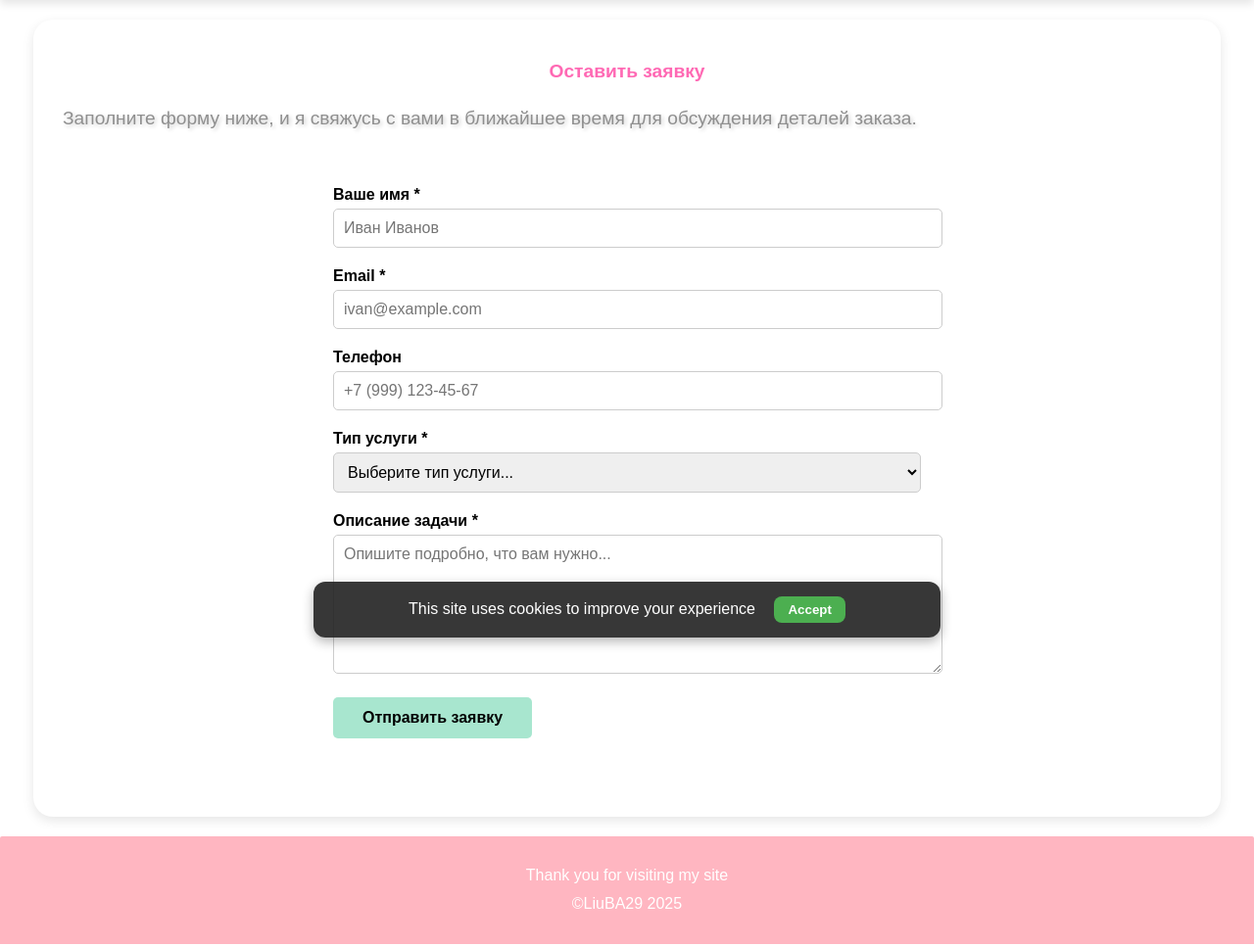
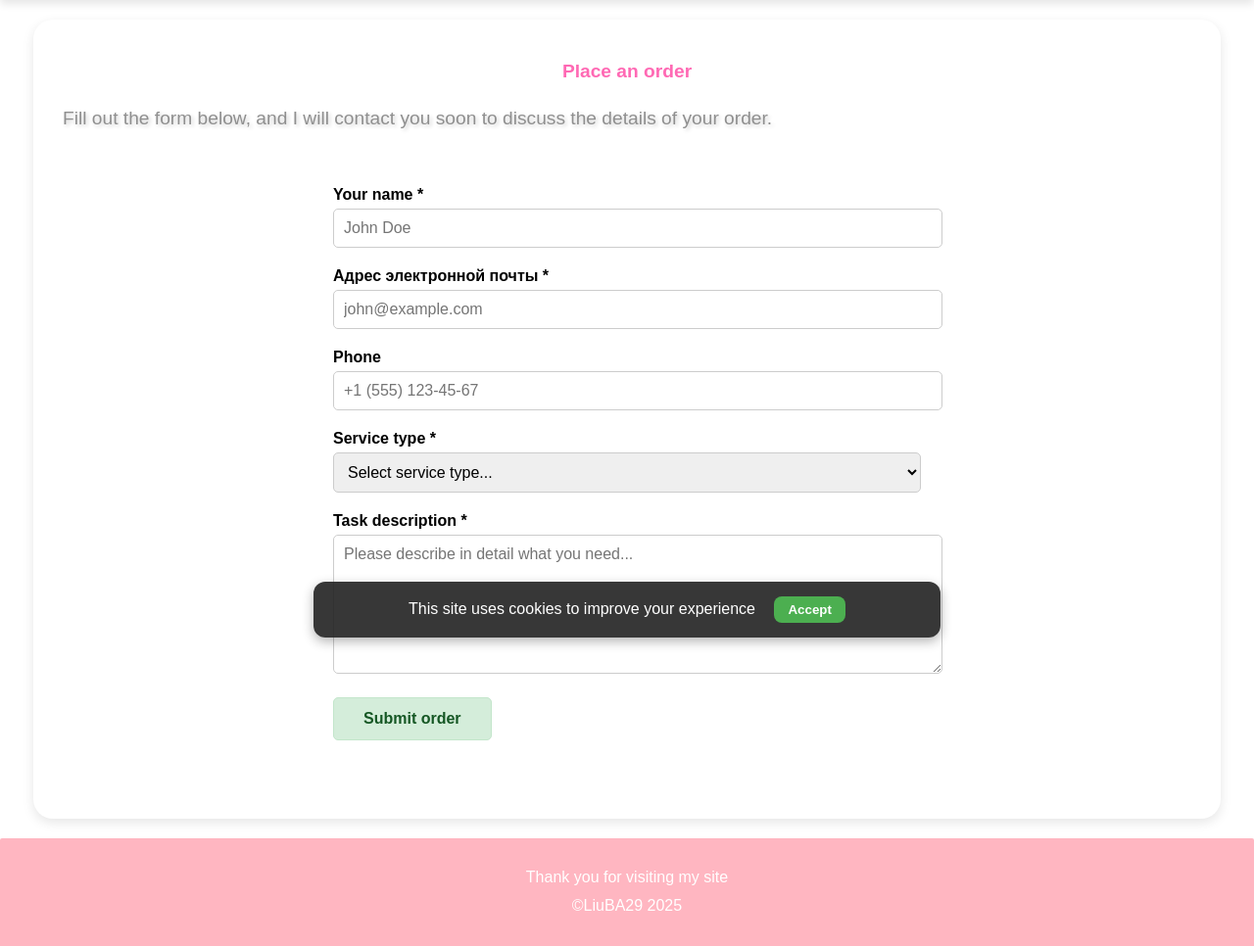
Before and after one commit to liuBA29/my_site, a Django app: page /order/ in a window 1280 px wide. Shown: the part 119-1085 px from the top of the page at 98% size. Run offline with Django 5.2, Linux system fonts and the light colour scheme; data that the repository does not hold is empty; parts of the project's set-up code (start-up, migrations or seed data) failed here and were passed over.

Commit message:
translated

```diff
--- a/my_site/main_app/forms.py
+++ b/my_site/main_app/forms.py
@@ -8,60 +8,64 @@ from .models import Order
 class OrderForm(forms.ModelForm):
     """Форма для создания заказа (заявки)"""
 
-    # Добавим варианты типов услуг для удобства
-    SERVICE_CHOICES = [
-        ('', 'Выберите тип услуги...'),
-        ('Разработка сайта', 'Разработка сайта'),
-        ('Разработка софта', 'Разработка софта'),
-        ('Доработка проекта', 'Доработка существующего проекта'),
-        ('Техническая поддержка', 'Техническая поддержка'),
-        ('Консультация', 'Консультация'),
-        ('Другое', 'Другое'),
-    ]
+    def __init__(self, *args, **kwargs):
+        super().__init__(*args, **kwargs)
+        # Статус всегда будет 'new' для новых заказов, не показываем его в форме
+        # Динамически создаём choices для поддержки переводов
+        # Используем ключи на английском для сохранения в БД, но показываем переводы
+        self.fields['service_type'].choices = [
+            ('', _('Select service type...')),
+            ('Website development', _('Website development')),
+            ('Software development', _('Software development')),
+            ('Project modification', _('Existing project modification')),
+            ('Technical support', _('Technical support')),
+            ('Consultation', _('Consultation')),
+            ('Other', _('Other')),
+        ]
 
     service_type = forms.ChoiceField(
-        choices=SERVICE_CHOICES,
-        label="Тип услуги",
+        choices=[],  # Будет заполнено в __init__
+        label=_("Service type"),
         required=True,
         widget=forms.Select(attrs={'class': 'form-control'})
     )
 
     client_name = forms.CharField(
         max_length=200,
-        label="Ваше имя",
+        label=_("Your name"),
         required=True,
         widget=forms.TextInput(attrs={
             'class': 'form-control',
-            'placeholder': 'Иван Иванов'
+            'placeholder': _('John Doe')
         })
     )
 
     client_email = forms.EmailField(
-        label="Email",
+        label=_("Email"),
         required=True,
         widget=forms.EmailInput(attrs={
             'class': 'form-control',
-            'placeholder': 'ivan@example.com'
+            'placeholder': 'john@example.com'
         })
     )
 
     client_phone = forms.CharField(
         max_length=20,
-        label="Телефон",
+        label=_("Phone"),
         required=False,
         widget=forms.TextInput(attrs={
             'class': 'form-control',
-            'placeholder': '+7 (999) 123-45-67'
+            'placeholder': '+1 (555) 123-45-67'
         })
     )
 
     description = forms.CharField(
-        label="Описание задачи",
+        label=_("Task description"),
         required=True,
         widget=forms.Textarea(attrs={
             'class': 'form-control',
             'rows': 5,
-            'placeholder': 'Опишите подробно, что вам нужно...'
+            'placeholder': _('Please describe in detail what you need...')
         })
     )
 
@@ -75,10 +79,6 @@ class OrderForm(forms.ModelForm):
     class Meta:
         model = Order
         fields = ['client_name', 'client_email', 'client_phone', 'service_type', 'description']
-
-    def __init__(self, *args, **kwargs):
-        super().__init__(*args, **kwargs)
-        # Статус всегда будет 'new' для новых заказов, не показываем его в форме
 
     def clean_cf_turnstile_response(self):
         """Проверка Cloudflare Turnstile токена"""
--- a/my_site/main_app/views.py
+++ b/my_site/main_app/views.py
@@ -9,6 +9,7 @@ from django.urls import reverse
 from django.contrib import messages
 from django.conf import settings
 from django.utils import timezone
+from django.utils.translation import gettext_lazy as _
 from datetime import timedelta
 from .forms import OrderForm
 from accounts.views import send_telegram_message
@@ -115,7 +116,7 @@ def check_daily_order_limit(ip_address, max_orders_per_day=5):
     ).count()
 
     if orders_today >= max_orders_per_day:
-        return False, f"С одного IP адреса можно отправить не более {max_orders_per_day} заявок в день. Попробуйте завтра."
+        return False, _("You can submit no more than %(max)d orders per day from one IP address. Please try again tomorrow.") % {'max': max_orders_per_day}
 
     return True, None
 
@@ -157,11 +158,11 @@ def order_request(request):
 
                 messages.success(
                     request,
-                    f'Спасибо, {order.client_name}! Ваша заявка принята. Мы свяжемся с вами в ближайшее время.'
+                    _('Thank you, %(name)s! Your order has been received. We will contact you soon.') % {'name': order.client_name}
                 )
                 return redirect('main_app:order_request')  # Перенаправляем на ту же страницу с сообщением
             else:
-                messages.error(request, 'Пожалуйста, исправьте ошибки в форме.')
+                messages.error(request, _('Please correct the errors in the form.'))
     else:
         form = OrderForm()
 
--- a/my_site/templates/main_app/order_request.html
+++ b/my_site/templates/main_app/order_request.html
@@ -14,10 +14,10 @@
     </div>
   {% endif %}
 
-  <h1>{% trans "Оставить заявку" %}</h1>
+  <h1>{% trans "Place an order" %}</h1>
 
   <div class="section-description">
-    <p>{% trans "Заполните форму ниже, и я свяжусь с вами в ближайшее время для обсуждения деталей заказа." %}</p>
+    <p>{% trans "Fill out the form below, and I will contact you soon to discuss the details of your order." %}</p>
   </div>
 
   <form method="post" class="order-form">
@@ -85,7 +85,7 @@
       {% endif %}
     </div>
 
-    <button type="submit" class="submit-button">{% trans "Отправить заявку" %}</button>
+    <button type="submit" class="submit-button">{% trans "Submit order" %}</button>
   </form>
 
   <style>
@@ -136,10 +136,10 @@
     }
 
     .submit-button {
-      background-color: #A8E6CF;
-      color: #000;
+      background-color: #d4edda;
+      color: #155724;
       padding: 12px 30px;
-      border: none;
+      border: 1px solid #c3e6cb;
       border-radius: 5px;
       font-size: 16px;
       cursor: pointer;
@@ -148,7 +148,7 @@
     }
 
     .submit-button:hover {
-      background-color: #98D8C8;
+      background-color: #c3e6cb;
     }
 
     .page-messages {
```
Also changed, not shown: my_site/locale/ru/LC_MESSAGES/django.po, 1 other file.
